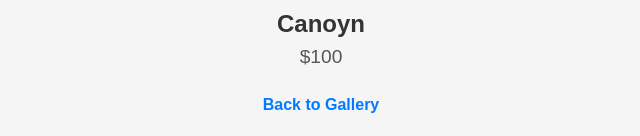
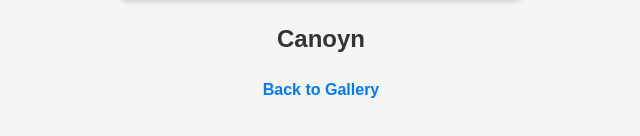
Before and after one commit to sadafgulshad1/paintingsbysadafg, a plain HTML site: page art10.html in a window 1280 px wide. Shown: the part 502-638 px from the top of the page, without its empty margins (319-959 px from the left). Drawn offline with Linux system fonts and the light colour scheme.

Commit message:
Add files via upload

```diff
--- a/art10.html
+++ b/art10.html
@@ -68,7 +68,7 @@
 
   <div class="details">
     <h2>Canoyn</h2>
-    <p>$100</p>
+    <!-- <p>$100</p> -->
     <!--<a href="https://www.paypal.com/paypalme/example/100" class="buy-button" target="_blank">Buy Now</a>-->
   </div>
 
```
Also changed, not shown: art1.html (+1 -1 lines), art11.html (+1 -1 lines), art13.html (+1 -1 lines), art14.html (+1 -1 lines), art15.html (+1 -1 lines), art2.html (+1 -1 lines), art3.html (+1 -1 lines), art4.html (+1 -1 lines), art5.html (+1 -1 lines), art6.html (+1 -1 lines), art7.html (+1 -1 lines), art8.html (+1 -1 lines), art9.html (+1 -1 lines).
